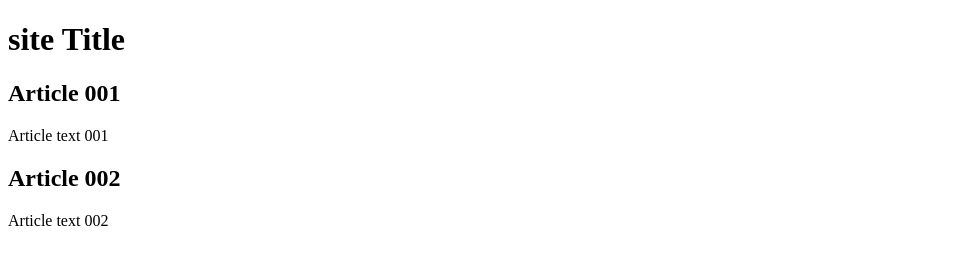
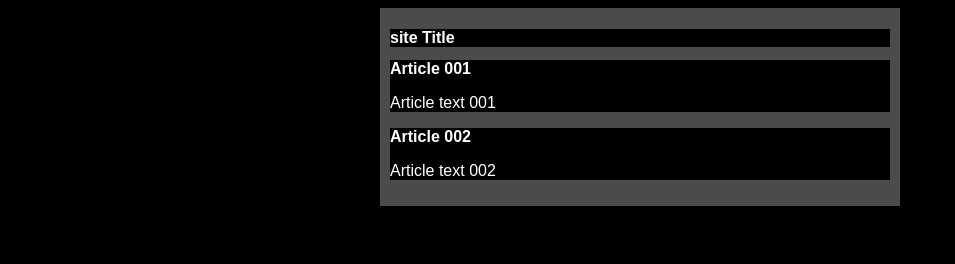
Before and after one commit to JoaoAN2/Hello-World, a plain HTML site: page Hello-World-Site/Project-site.html in a window 1280 px wide. Shown: the whole page, without its empty margins (0-955 px from the left). Drawn offline with Linux system fonts and the light colour scheme.

Commit message:
My First commit CSS

```diff
--- /dev/null
+++ b/CSS-Hello-World-Site/style.css
@@ -0,0 +1,18 @@
+* {
+    font-family: Arial, Helvetica, sans-serif;
+    font-size: 16px;
+    color: white;
+    background-color: black;
+}
+
+body{
+    background-color: #000000;
+}
+
+main{
+    background-color: #4b4b4b;
+    width: 500px;
+    margin: auto;
+    padding: 10px;
+    box-shadow: 3px 3px 5px rgba(0,0,0,0.5);
+}
--- a/Hello-World-Site/Project-site.html
+++ b/Hello-World-Site/Project-site.html
@@ -4,6 +4,7 @@
     <meta charset="UTF-8">
     <meta name="viewport" content="width=device-width, initial-scale=1.0">
     <title>Site title</title>
+    <link rel="stylesheet" href="../CSS-Hello-World-Site/style.css">
 </head>
 <body>
     <main>
```
